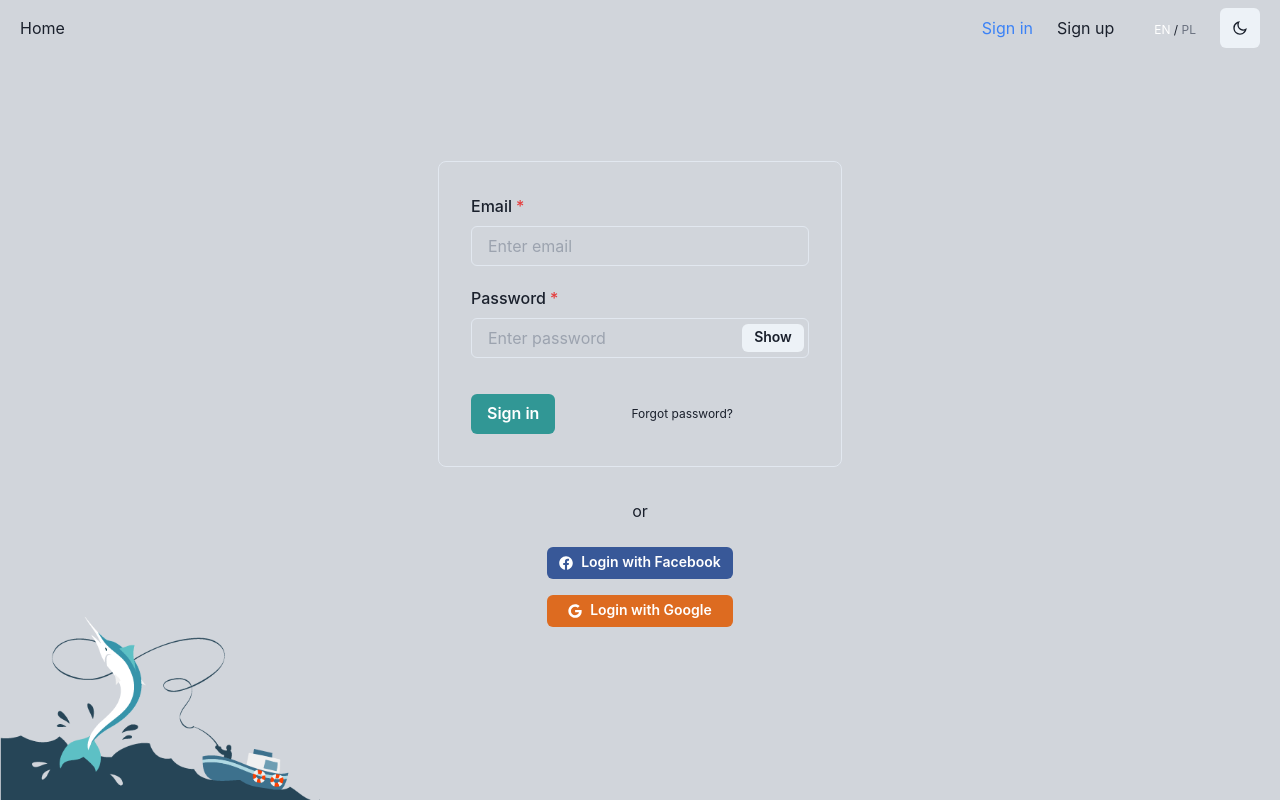
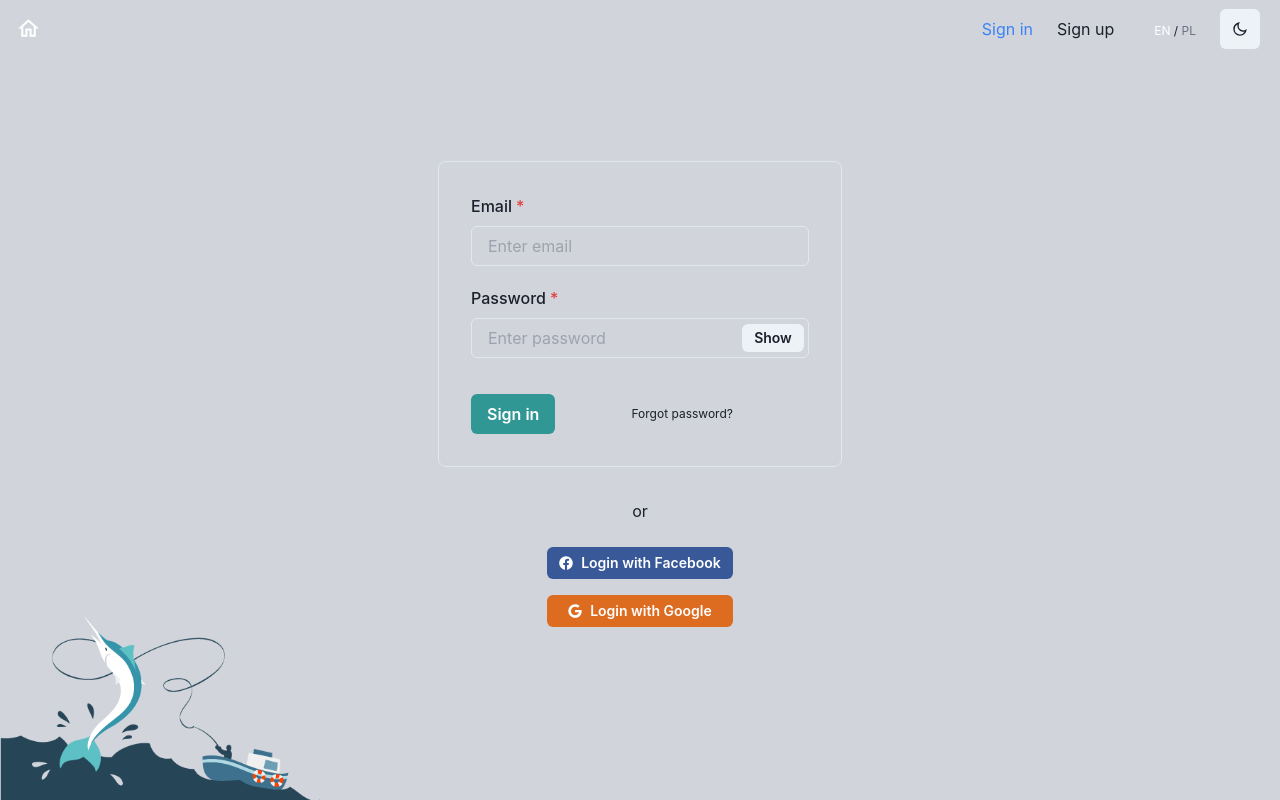
Before and after one commit to DamianWrooby/fishermans-diary, a Next.js app: page /login in a window 1280 px wide. Built offline with nearby package versions, Linux system fonts and the light colour scheme; no server answers; what @nandorojo/swr-firestore would draw is missing.

Commit message:
Add home icon for non-logged user

```diff
--- a/components/menu/DesktopMenu.tsx
+++ b/components/menu/DesktopMenu.tsx
@@ -23,14 +23,14 @@ const DesktopMenu = ({ data, locale }: DesktopMenuProps) => {
             <ul className="flex flex-row">
               <li
                 className={
-                  router.pathname == '/login'
+                  router.pathname == '/'
                     ? 'dark:text-blue-300 text-blue-500'
                     : 'dark:hover:text-blue-300 hover:text-blue-500'
                 }
               >
                 <Link href="/">
                   <a href="/">
-                    <HomeIcon className="fill-current mr-2 text-white hover:text-blue-300" />
+                    <HomeIcon className="fill-current mr-2" />
                   </a>
                 </Link>
               </li>
@@ -58,8 +58,8 @@ const DesktopMenu = ({ data, locale }: DesktopMenuProps) => {
                 }
               >
                 <Link href="/">
-                  <a href="/" className="p-1">
-                    {t.home}
+                  <a href="/">
+                    <HomeIcon className="fill-current mr-2 text-white hover:text-blue-300" />
                   </a>
                 </Link>
               </li>
```
